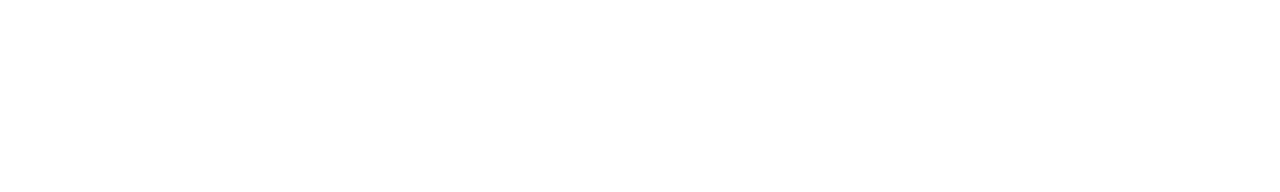
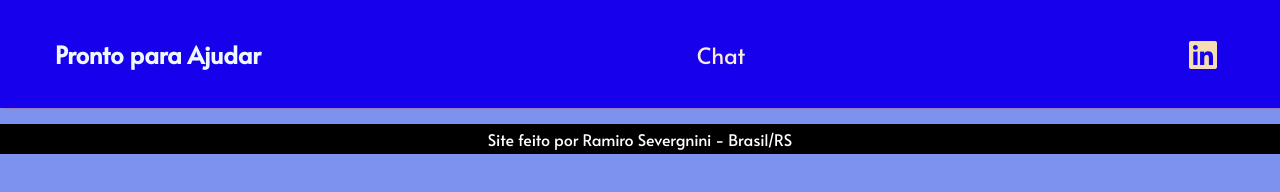
Before and after one commit to ramirosevergnini/Pronto-para-Ajudar, a plain HTML site: page index.html in a window 1280 px wide. Drawn offline with Linux system fonts and the light colour scheme.

Commit message:
Criação do header nav e do footer

```diff
--- /dev/null
+++ b/estilos/media-query.css
@@ -0,0 +1,3 @@
+@charset "UTF-8";
+
+/*Todas as demais mídias*/
--- /dev/null
+++ b/estilos/style.css
@@ -0,0 +1,140 @@
+@charset "UTF-8";
+
+/*versão mobile first*/
+
+
+@import url('https://fonts.googleapis.com/css2?family=Alata&display=swap');
+
+body {
+  box-sizing: border-box;
+  margin: 0;
+  font-family: 'Alata', sans-serif;
+  background-color: rgb(125, 146, 238);
+}
+ul {
+  list-style-type: none;
+}
+a {
+  text-decoration: none;
+  font-size: 2rem;
+}
+
+/* Navbar */
+nav {
+  background: #1700eb;
+  box-shadow: 3px 0px 2px #c95858;
+  color: aliceblue;
+}
+
+.nav-header {
+  display: flex;
+  align-items: center;
+  justify-content: space-between;
+  padding: 1rem;
+}
+.nav-toggle {
+  color: rgb(255, 255, 255);
+  font-size: 2rem;
+  background: transparent;
+  border-color: transparent;
+  transition: all 0.3s linear;
+  cursor: pointer;
+}
+
+.nav-toggle:hover {
+  transform: rotate(30deg);
+}
+
+.logo {
+  height: 40px;
+}
+
+.links a {
+  font-size: 1.4rem;
+  text-transform: capitalize;
+  display: block;
+  padding: 0.5rem 1rem;
+  transition: all 0.3s linear;
+  color: antiquewhite;
+}
+
+.links a:hover {
+  background: rgb(5, 107, 240);
+  color: wheat;
+  padding-left: 1.5rem;
+}
+
+/* THE LOGIC */
+
+/* First: Hide the show icon by default */
+.social-icons {
+  display: none;
+}
+
+/* 2. Hide the links if it's height is not enough to accommodate. That's how html works, if it's height is not enough it won't show, so as the user reduces the size of the window it decreases the height of the parent of the link item but the problem is that if you don't give it overflow:hidden it will jump to next line so hidden:0 and overflow:hidden will hide an html parent container */
+
+/* By default let's hide this */
+.links {
+  height: 0;
+  overflow: hidden;
+  transition: all 0.3s linear;
+}
+
+/* This is the class we will add to the links by js to show the links again because it has a height */
+.show-links {
+  height: auto;
+  transition: all 0.3s linear;
+}
+footer{
+    background-color: black;
+    height: 30px;
+    line-height: 30px;
+    text-align: center;
+    color: white;
+  }
+
+/* Implementations */
+@media screen and (min-width: 800px) {
+  .nav-center {
+    max-width: 1170px;
+    margin: 0 auto;
+    display: flex;
+    align-items: center;
+    justify-content: space-between;
+    padding: 1rem;
+  }
+  .nav-header {
+    padding: 0;
+  }
+  /* Hide toggle on the large screen */
+  .nav-toggle {
+    display: none;
+  }
+  /* Give the links a height to show on a large screen */
+  .links {
+    height: auto;
+    display: flex;
+  }
+  .links a {
+    padding: 0;
+    margin: 0 0.5rem;
+    color: antiquewhite;
+  }
+  .links a:hover {
+    padding: 0;
+    background: transparent;
+    color: #00a2ff;
+  }
+  /* Show the social icons on large screen */
+  .social-icons {
+    display: flex;
+  }
+  .social-icons a {
+    margin: 0 0.5rem;
+    color: wheat;
+    transition: all 0.3s linear;
+  }
+  .social-icons a:hover {
+    color: var(--clr-primary-7);
+  }
+}
--- a/index.html
+++ b/index.html
@@ -1,13 +1,65 @@
+
 <!DOCTYPE html>
 <html lang="en">
-<head>
-    <meta charset="UTF-8">
-    <meta name="viewport" content="width=device-width, initial-scale=1.0">
-    <title>Document</title>
-    <link rel="stylesheet" href="style.css">
-</head>
-<body>
+  <head>
+    <meta charset="UTF-8" />
+    <meta name="viewport" content="width=device-width, initial-scale=1.0" />
+    <link
+      rel="stylesheet"
+      href="https://cdnjs.cloudflare.com/ajax/libs/font-awesome/5.14.0/css/all.min.css"
+    />
+    <!-- Styles -->
+    <title>Responsive Navbar</title>
+    <link rel="stylesheet" href="estilos/style.css">
+  </head>
+  <body>
+    <!DOCTYPE html>
+    <html lang="en">
+      <head>
+        <meta charset="UTF-8" />
+        <meta name="viewport" content="width=device-width, initial-scale=1.0" />
+        <title>Navbar</title>
+        <link
+          rel="stylesheet"
+          href="https://cdnjs.cloudflare.com/ajax/libs/font-awesome/5.14.0/css/all.min.css"
+        />
+        <link rel="stylesheet" href="styles.css" />
+      </head>
+      <body>
+        <nav>
+          <div class="nav-center">
+            <!-- nav header -->
+            <div class="nav-header">
+              <h2>Pronto para Ajudar</h2>
+              <!-- <img src="./logo.svg" class="logo" alt="logo" /> -->
+              <button class="nav-toggle">
+                <i class="fas fa-bars"></i>
+              </button>
+            </div>
+            <ul class="links">
+              <li>
+                <a href="index.html">Chat</a>
+              </li>
+            </ul>
+            <ul class="social-icons">
+              <li>
+                <a href="#">
+                  <i class="fab fa-linkedin"></i>
+                </a>
+              </li>
+            </ul>
+          </div>
+        </nav>
+        <main>
 
-    <script src="script.js"></script>
-</body>
+        </main>
+        <footer>
+            <p>Site feito por Ramiro Severgnini - Brasil/RS</p>
+        </footer>
+        <script src="app.js"></script>
+      </body>
+    </html>
+
+    <script src="./app.js"></script>
+  </body>
 </html>
--- a/script.js
+++ b/script.js
@@ -0,0 +1,20 @@
+
+// classList - shows/gets all classes
+const navToggle = document.querySelector('.nav-toggle');
+const links = document.querySelector('.links');
+
+// contains - checks classList for specific class
+// add - add class
+// remove - remove class
+// toggle - toggles class
+
+navToggle.addEventListener('click', () => {
+    console.log(links.classList);
+    console.log(links.classList.contains('links'));
+    if (links.classList.contains('show-links')) {
+      links.classList.remove('show-links');
+    } else {
+      links.classList.add('show-links');
+    }
+
+});
```
Also changed, not shown: style.css (deleted).
